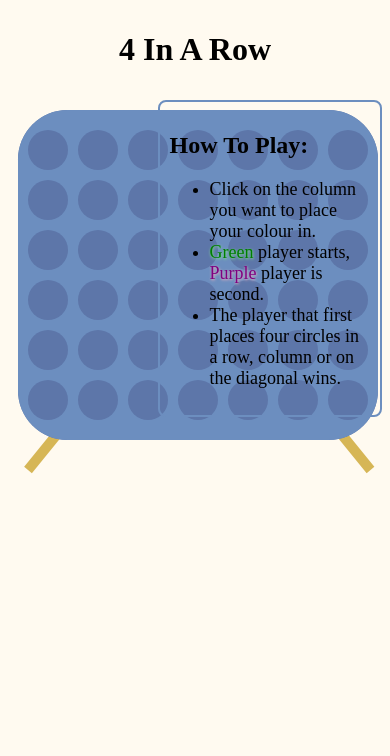
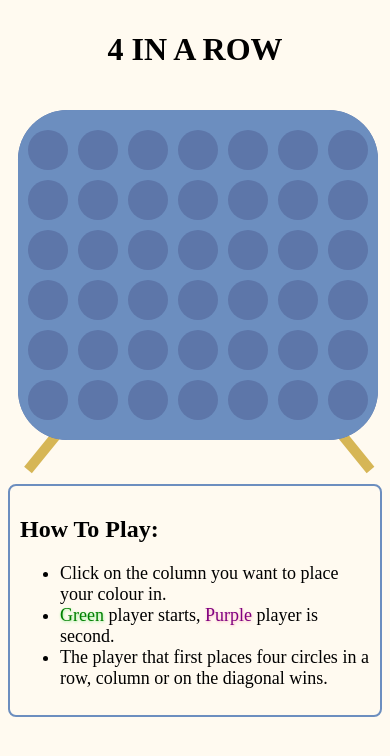
Before and after one commit to maritmoe/react-four-in-a-row, a React (Vite) app: page / in a window 390 px wide. Shown: the top 756 px of the page. Built offline with nearby package versions, Linux system fonts and the light colour scheme.

Commit message:
Mobil version ok

```diff
--- a/src/App.css
+++ b/src/App.css
@@ -27,6 +27,11 @@ li {
   grid-template-columns: 40% 60%;
 }
 
+#board {
+  width: 99%;
+  text-align: center;
+}
+
 #how-to-play-box {
   border: solid #6c8ebf 2px;
   border-radius: 8px;
--- a/src/App.jsx
+++ b/src/App.jsx
@@ -12,9 +12,11 @@ function App() {
 
   return (
     <div>
-      <h1 id="title">4 In A Row</h1>
-      <div id="content">
-        <Board winner={winner} setWinner={setWinner} setError={setError} />
+      <h1 id="title">4 IN A ROW</h1>
+      <div id={window.innerWidth > 999 ? "content" : ""}>
+        <div id="board">
+          <Board winner={winner} setWinner={setWinner} setError={setError} />
+        </div>
         <div id="information">
           <div id="how-to-play-box">
             <h2>How To Play:</h2>
--- a/src/Board.jsx
+++ b/src/Board.jsx
@@ -107,7 +107,7 @@ function Board({ winner, setWinner, setError }) {
     }
     // Find out which column was clicked
     let column;
-    const { clientX } = event;
+    const { clientX } = event; //TODO: use something else so it becomes right when board is centered
     // Shift clientX to better match what was clicked
     const shiftedClientX = clientX + 10;
     if (shiftedClientX < 90) {
```
